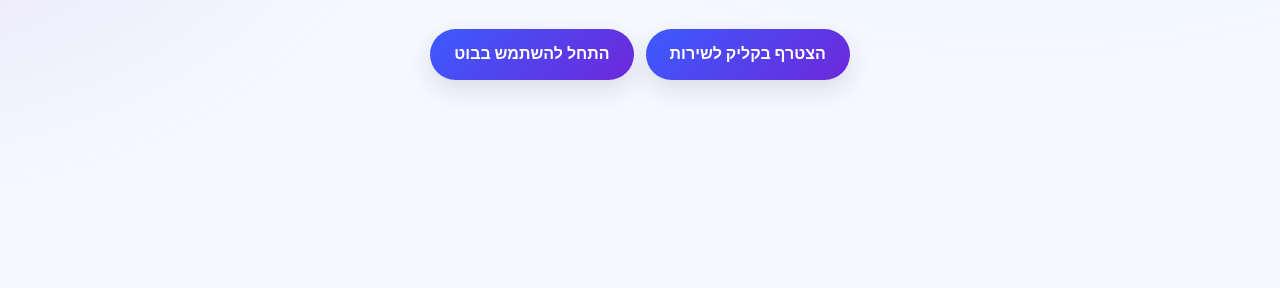
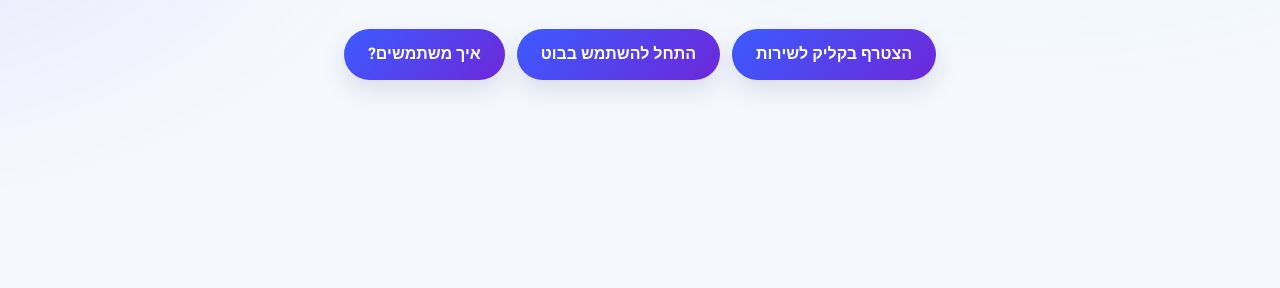
Before and after one commit to avielpc/blunis, a plain HTML site: page index.html in a window 1280 px wide. Shown: the part 314-602 px from the top of the page. Drawn offline with Linux system fonts and the light colour scheme.

Commit message:
איך משתמשים

```diff
--- a/index.html
+++ b/index.html
@@ -313,6 +313,7 @@
       <div class="cta-row" data-animate>
         <a href="https://secure.cardcom.solutions/t/psTxrA830G" target="_blank" class="btn primary">הצטרף בקליק לשירות</a>
         <a href="https://wa.me/14422780677" target="_blank" class="btn primary">התחל להשתמש בבוט</a>
+        <a href="#invoices" class="btn primary" id="howToUseBtn">איך משתמשים?</a>
       </div>
     </div>
   </section>
```
